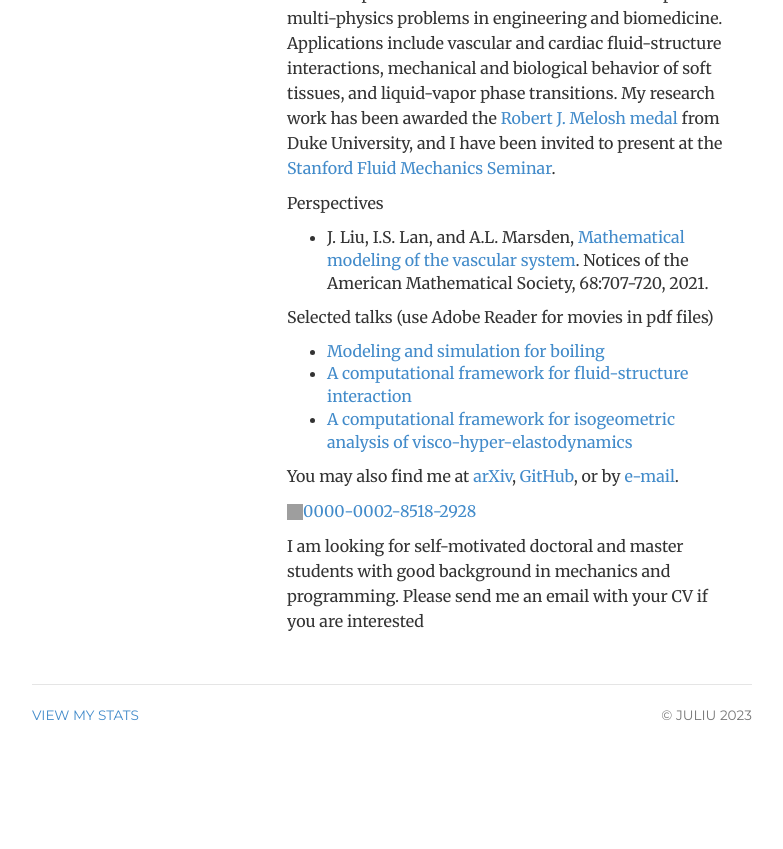
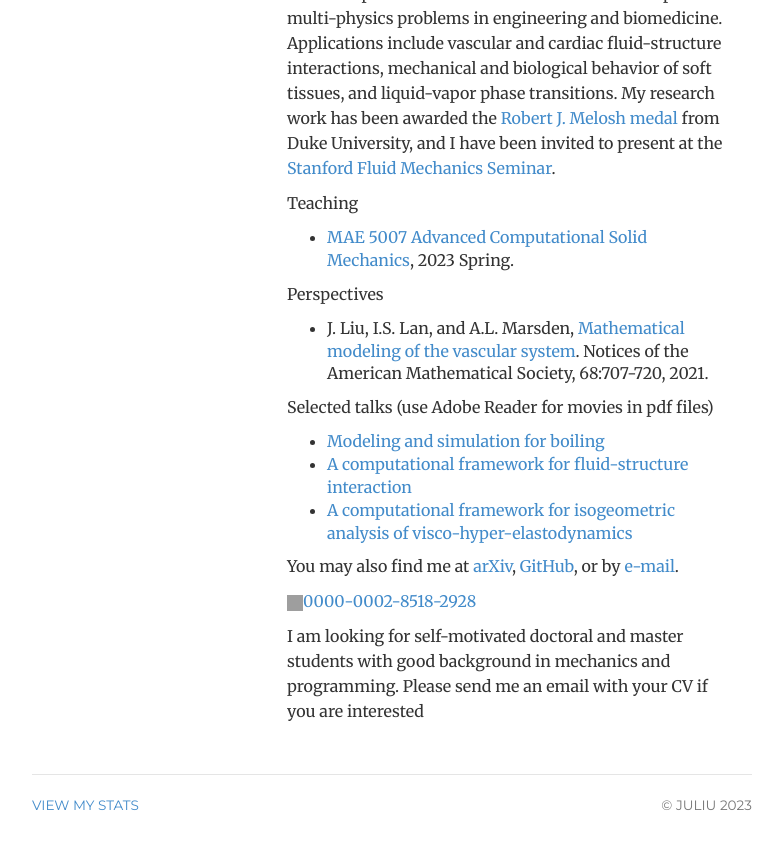
Before and after one commit to ju-liu/ju-liu.github.io, a Jekyll site: the page built from index.html, in a window 1280 px wide, cut to the strip 324-1191 px from the top of the page. Shown: the top 849 px of the strip, without its empty margins (248-1031 px from the left). Built offline with Jekyll 4.4.1, drawn with Linux system fonts in a browser that asks for light colours; nearby versions of some CDN libraries; library files that are not in the unit come from our copies; comment, search, counter and statistics services are not loaded; before the commit the page ends 1101 px from its top, so only the background shows below that; grey boxes are pictures that could not be loaded.

Commit message:
Update index.html

```diff
--- a/index.html
+++ b/index.html
@@ -23,6 +23,11 @@ description:
 
     <p>My research employs mathematical models and large-scale computations to model the behavior of complex multi-physics problems in engineering and biomedicine. Applications include vascular and cardiac fluid-structure interactions, mechanical and biological behavior of soft tissues, and liquid-vapor phase transitions. My research work has been awarded the <a
       href="http://cee.duke.edu/about/awards-honors/robert-j-melosh-medal">Robert J. Melosh medal</a> from Duke University, and I have been invited to present at the <a href="/misc/Stanford Fluid Mechanics Seminar-2018-05-08.pdf">Stanford Fluid Mechanics Seminar</a>.</p>
+
+    <p>Teaching</p>
+    <ul>
+	<li><a href="https://ju-liu.github.io/teaching/FEM-2023-Spring/index.html">MAE 5007 Advanced Computational Solid Mechanics</a>, 2023 Spring.</li>
+    </ul>
 
     <p>Perspectives</p>
     <ul>
```
